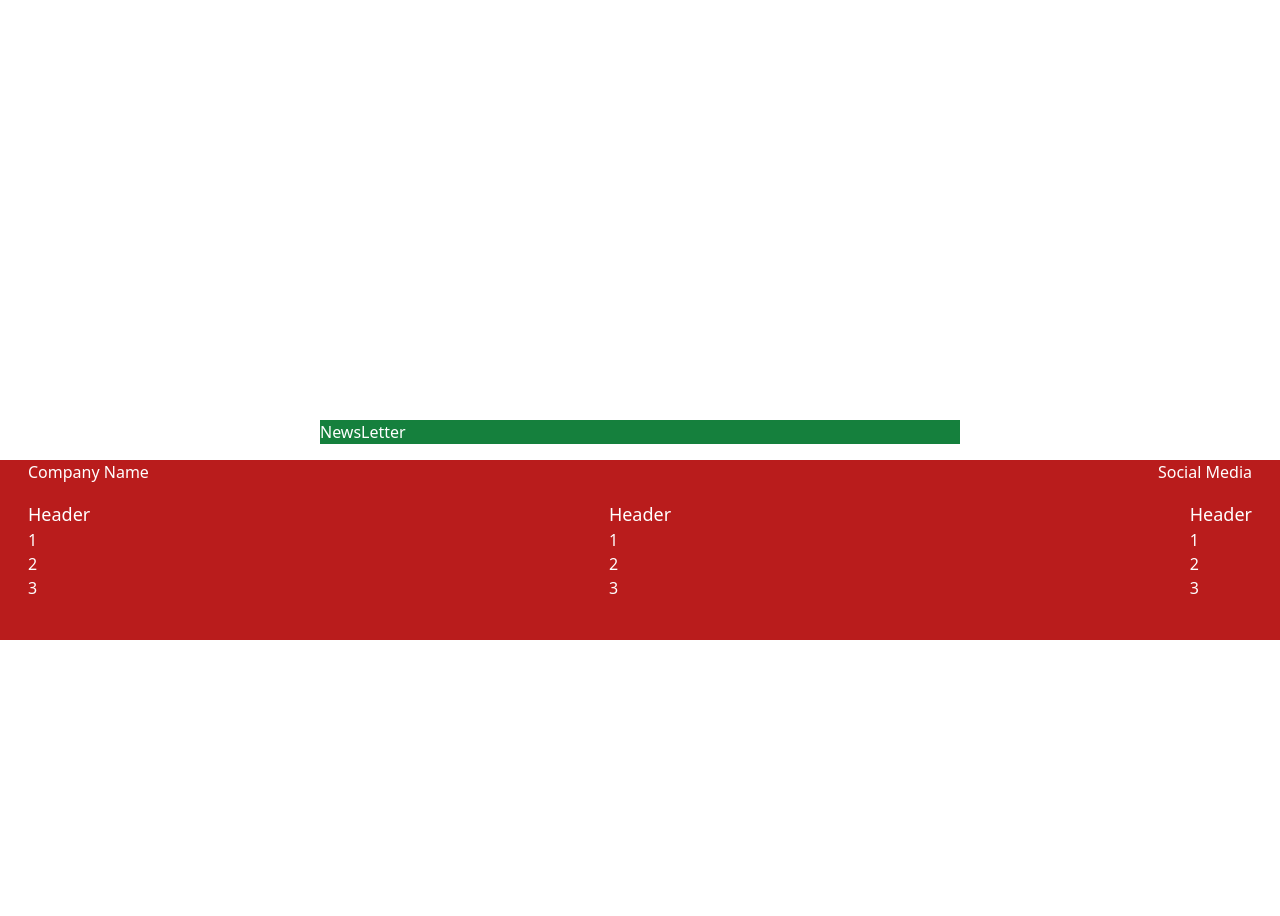
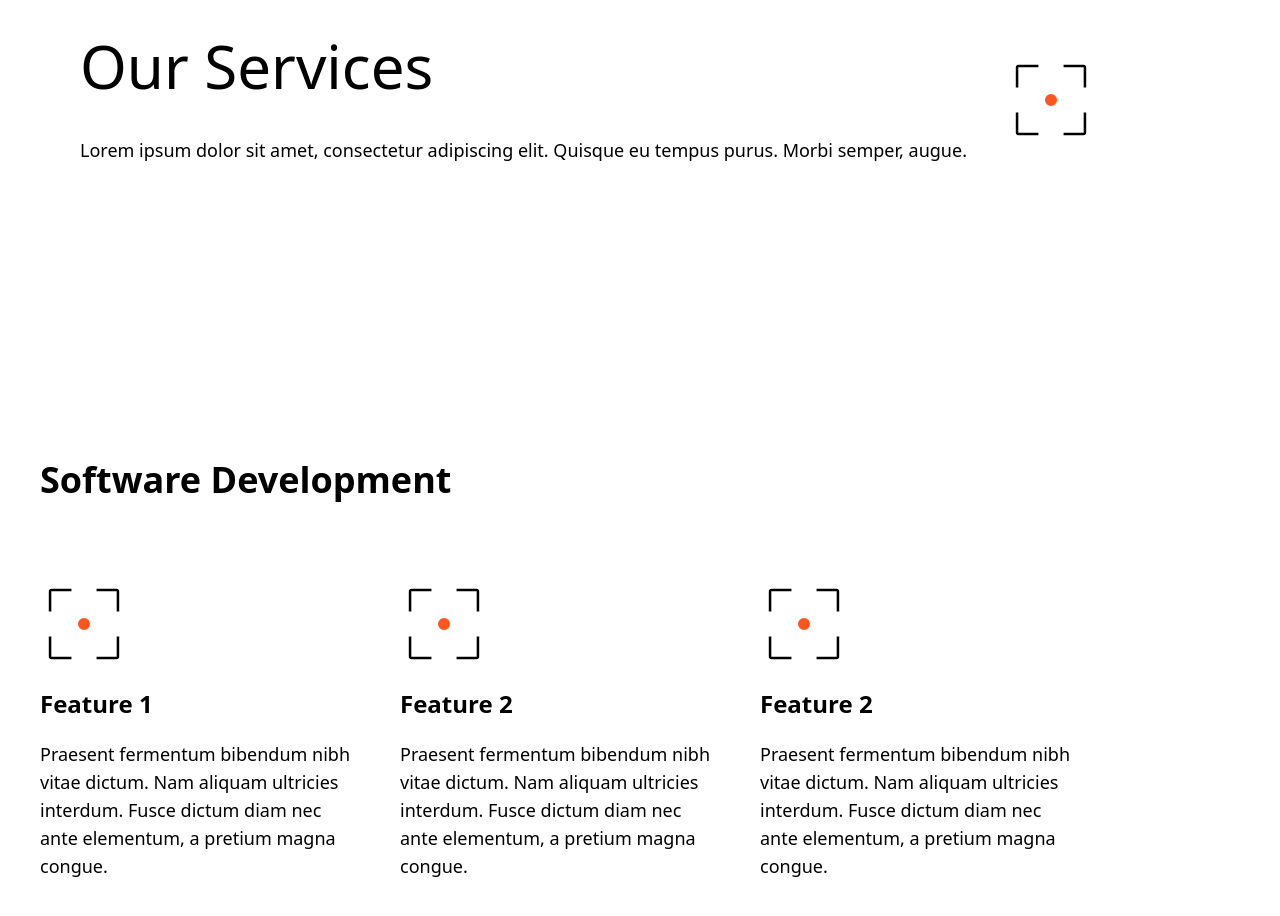
Before and after one commit to JorgeKerilima19/FIrstFullStackProject, a React (Vite) app: page /services in a window 1280 px wide. Shown: the part 340-1256 px from the top of the page. Before the commit the page ends 980 px from the top, so only its background shows below. Built offline with nearby package versions, Linux system fonts and the light colour scheme.

Commit message:
Card component + services page

```diff
--- a/src/components/homepage/FeatureCard.tsx
+++ b/src/components/Card.tsx
@@ -1,6 +1,6 @@
-import { ChildProps } from "../Interfaces";
+import { ChildProps } from "./Interfaces";
 
-export const FeatureCard = ({ feature }: ChildProps) => {
+export const Card = ({ feature }: ChildProps) => {
   return (
     <article className="w-full sm:w-80">
       <img src={feature.img} alt="" />
--- a/src/components/homepage/Features.tsx
+++ b/src/components/homepage/Features.tsx
@@ -1,4 +1,4 @@
-import { FeatureCard } from ".";
+import { Card } from "..";
 
 import img from "../../../src/assets/images/svg/1.svg";
 
@@ -41,7 +41,7 @@ export const Features = () => {
       <div className="grid gap-10 xl:grid-cols-2">
         <div className="grid lg:grid-cols-2 gap-20">
           {features.map((feature) => (
-            <FeatureCard feature={feature} />
+            <Card key={feature.title} feature={feature} />
           ))}
         </div>
       </div>
--- a/src/components/homepage/index.ts
+++ b/src/components/homepage/index.ts
@@ -1,3 +1,2 @@
 export * from "./Navbar"
-export * from "./FeatureCard"
 export * from "./Features"
--- a/src/components/index.ts
+++ b/src/components/index.ts
@@ -1,2 +1,3 @@
 export * from "./Footer";
 export * from "./Navbar";
+export * from "./Card";
--- a/src/majorComponents/Layout.tsx
+++ b/src/majorComponents/Layout.tsx
@@ -7,7 +7,7 @@ export const Layout = () => {
       <header>
         <Navbar />
       </header>
-      <main className="min-h-screen pt-20">
+      <main className="min-h-screen py-20">
         <Outlet />
       </main>
       <Footer />
--- a/src/routes/HomePage.tsx
+++ b/src/routes/HomePage.tsx
@@ -3,7 +3,7 @@ import { Navbar, Features } from "../components/homepage";
 
 export const HomePage = () => {
   return (
-    <div>
+    <>
       <section className="relative min-h-vh flex flex-col justify-center gap-12">
         <div className="flex text-7xl gap-2 pl-10">
           <span>Info for those </span>
@@ -21,6 +21,6 @@ export const HomePage = () => {
       <section className="relative min-h-vh flex flex-col justify-center gap-12">
         <Features />
       </section>
-    </div>
+    </>
   );
 };
--- a/src/routes/Services.tsx
+++ b/src/routes/Services.tsx
@@ -1,3 +1,80 @@
+import img from "../assets/images/svg/1.svg";
+import { Card } from "../components";
+
+const services = [
+  {
+    title: "Software Development",
+    chars: [
+      {
+        title: "Feature 1",
+        img: img,
+        description:
+          "Praesent fermentum bibendum nibh vitae dictum. Nam aliquam ultricies interdum. Fusce dictum diam nec ante elementum, a pretium magna congue.",
+      },
+      {
+        title: "Feature 2",
+        img: img,
+        description:
+          "Praesent fermentum bibendum nibh vitae dictum. Nam aliquam ultricies interdum. Fusce dictum diam nec ante elementum, a pretium magna congue.",
+      },
+      {
+        title: "Feature 2",
+        img: img,
+        description:
+          "Praesent fermentum bibendum nibh vitae dictum. Nam aliquam ultricies interdum. Fusce dictum diam nec ante elementum, a pretium magna congue.",
+      },
+    ],
+  },
+  {
+    title: "Design Services",
+    chars: [
+      {
+        title: "Feature 1",
+        img: img,
+        description:
+          "Praesent fermentum bibendum nibh vitae dictum. Nam aliquam ultricies interdum. Fusce dictum diam nec ante elementum, a pretium magna congue.",
+      },
+      {
+        title: "Feature 2",
+        img: img,
+        description:
+          "Praesent fermentum bibendum nibh vitae dictum. Nam aliquam ultricies interdum. Fusce dictum diam nec ante elementum, a pretium magna congue.",
+      },
+      {
+        title: "Feature 2",
+        img: img,
+        description:
+          "Praesent fermentum bibendum nibh vitae dictum. Nam aliquam ultricies interdum. Fusce dictum diam nec ante elementum, a pretium magna congue.",
+      },
+    ],
+  },
+];
+
 export const Services = () => {
-  return <div>Services</div>;
+  return (
+    <section className="pl-10">
+      <div className="pl-10 relative min-h-vh flex gap-10 items-center">
+        <div className="flex flex-col gap-10">
+          <h2 className="text-6xl">Our Services</h2>
+          <span className="font-light text-lg">
+            Lorem ipsum dolor sit amet, consectetur adipiscing elit. Quisque eu
+            tempus purus. Morbi semper, augue.
+          </span>
+        </div>
+        <img src={img} alt="" />
+      </div>
+      <div className="grid gap-y-20 w-full">
+        {services.map((el) => (
+          <article className="grid gap-y-20">
+            <header className="text-4xl font-semibold">{el.title}</header>
+            <div className="w-full flex gap-10">
+              {el.chars.map((char) => (
+                <Card feature={char} />
+              ))}
+            </div>
+          </article>
+        ))}
+      </div>
+    </section>
+  );
 };
```
Also changed, not shown: src/components/services/ServiceCard.tsx (added).
